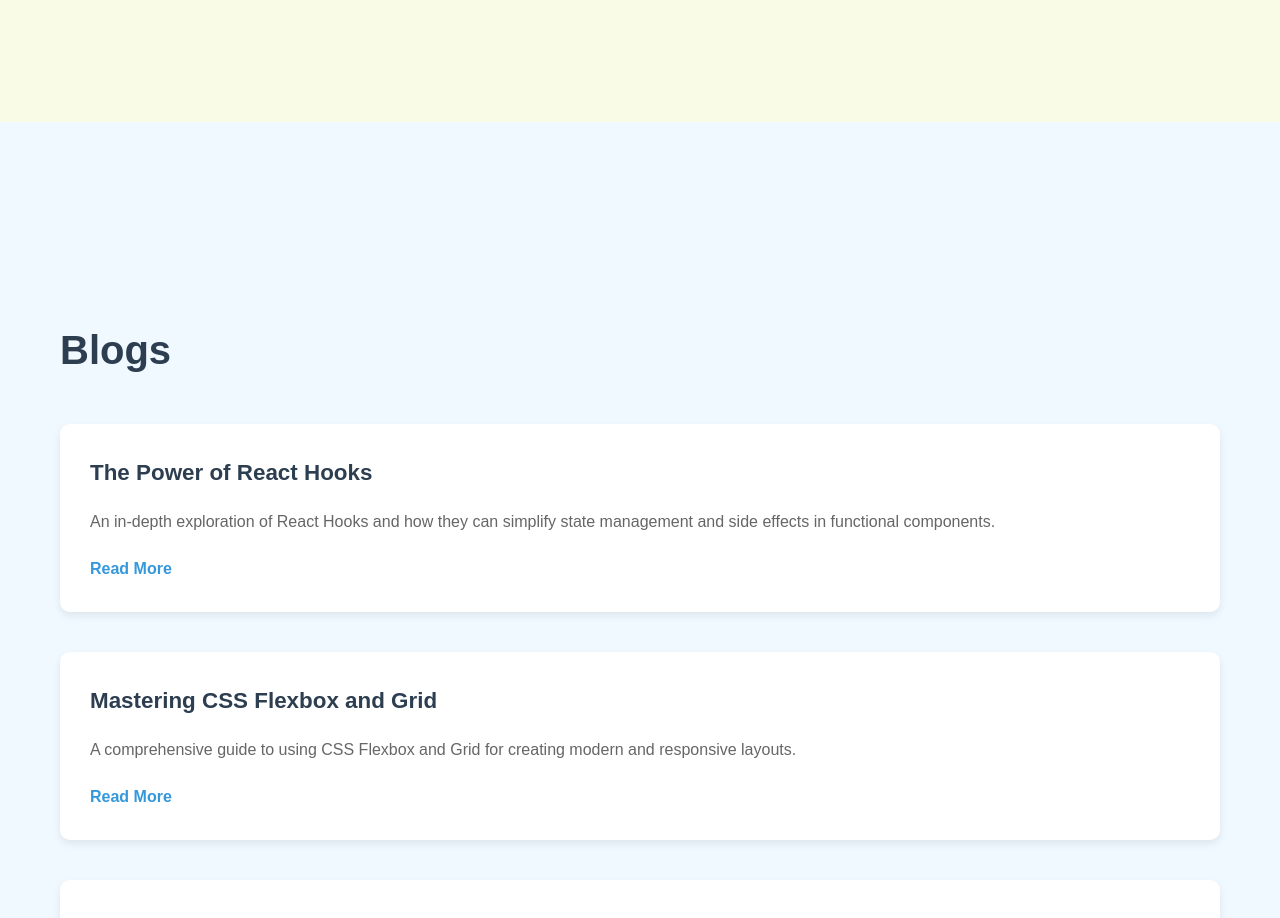
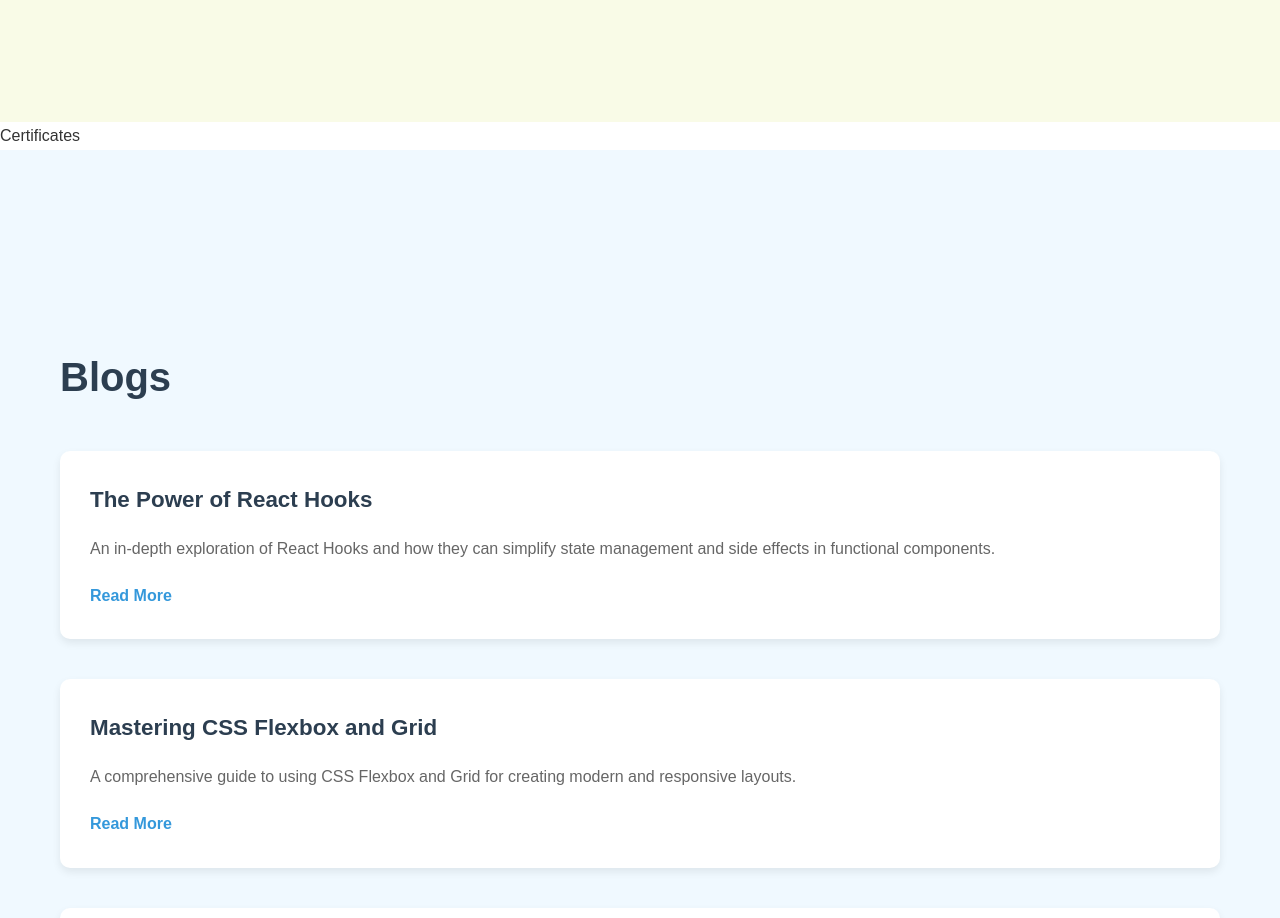
Before and after one commit to NethuDinsara/my-portfolio, a React (Vite) app: page / in a window 1280 px wide. Shown: the part 8860-9778 px from the top of the page. Built offline with nearby package versions, Linux system fonts and the light colour scheme.

Commit message:
Added Certificates Section

```diff
--- a/src/App.jsx
+++ b/src/App.jsx
@@ -4,6 +4,7 @@ import AboutMe from './components/AboutMe';
 import Skills from './components/Skills';
 import Education from './components/Education';
 import Projects from './components/Projects';
+import Certificates from './components/Certificates'
 import Blogs from './components/Blogs';
 import Footer from './components/Footer';
 import Navbar from './components/Navbar';
@@ -47,6 +48,10 @@ function App() {
         <Projects />
       </section>
 
+      <section className="certificates-section" ref={projectsRef}>
+        <Certificates/>
+      </section>
+
       <section className="blogs-section" ref={blogsRef}>
         <Blogs />
       </section>
--- /dev/null
+++ b/src/components/Certificates.jsx
@@ -0,0 +1,9 @@
+import React from 'react';
+
+const Certificates = () =>{
+
+    return(
+        "Certificates"
+    )
+}
+export default Certificates;
```
